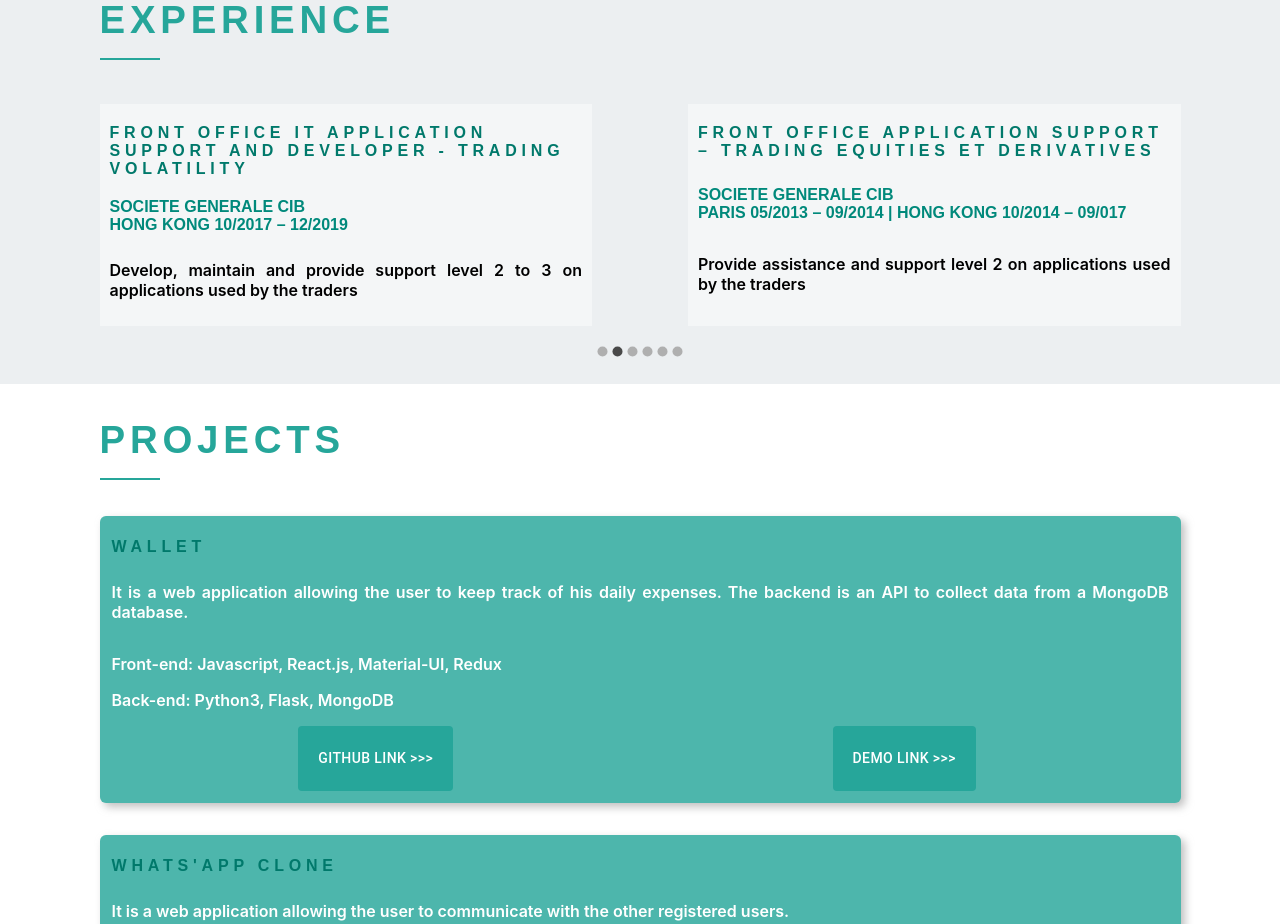
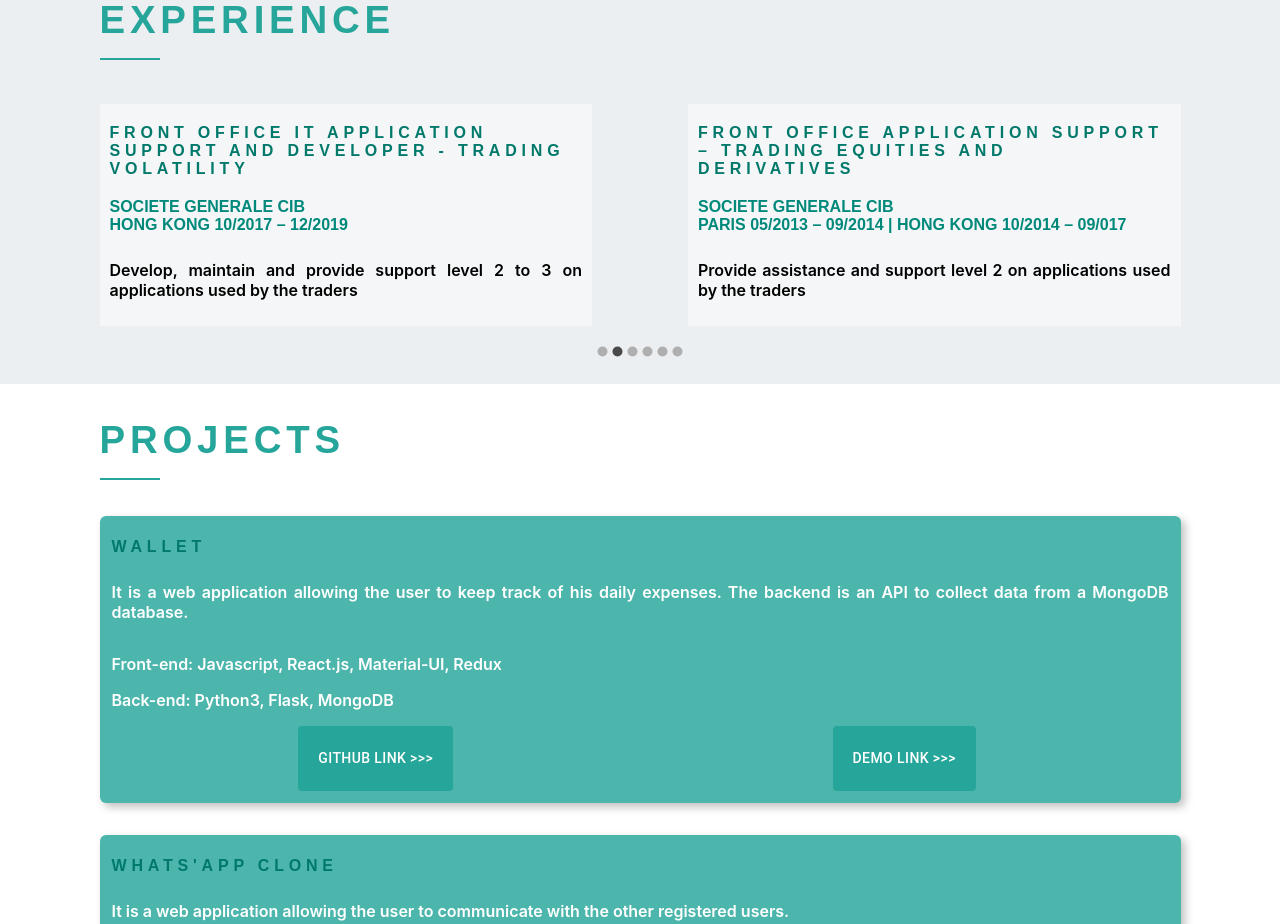
Before and after one commit to sorasimuon/sorasimuon, a React (Create React App) app: page / in a window 1280 px wide. Shown: the part 780-1704 px from the top of the page. Built offline with nearby package versions, Linux system fonts and the light colour scheme.

Commit message:
[ENH] change resume content

```diff
--- a/src/features/resumecontent/CvContent.js
+++ b/src/features/resumecontent/CvContent.js
@@ -153,7 +153,7 @@ const cvContent2 = [
       },
       {
         label:
-          "FRONT OFFICE APPLICATION SUPPORT – TRADING EQUITIES ET DERIVATIVES",
+          "FRONT OFFICE APPLICATION SUPPORT – TRADING EQUITIES AND DERIVATIVES",
         company: "SOCIETE GENERALE CIB",
         period: "PARIS  05/2013 – 09/2014 | HONG KONG 10/2014 – 09/017",
         description:
@@ -173,7 +173,7 @@ const cvContent2 = [
           "Provide support level 1 and 2 on the trade settlement tool Calypso",
       },
       {
-        label: "INTERNSHIP FULLSTACK WEB DEVELOPPEUR",
+        label: "INTERNSHIP FULLSTACK WEB DEVELOPER",
         company: "PRIMALIANCE",
         period: "PARIS 05/2011 - 08/2011",
         description: "Develop the customer portal for the company website",
```
Also changed, not shown: 1 other file (tests, documents, lock files or other folders).
